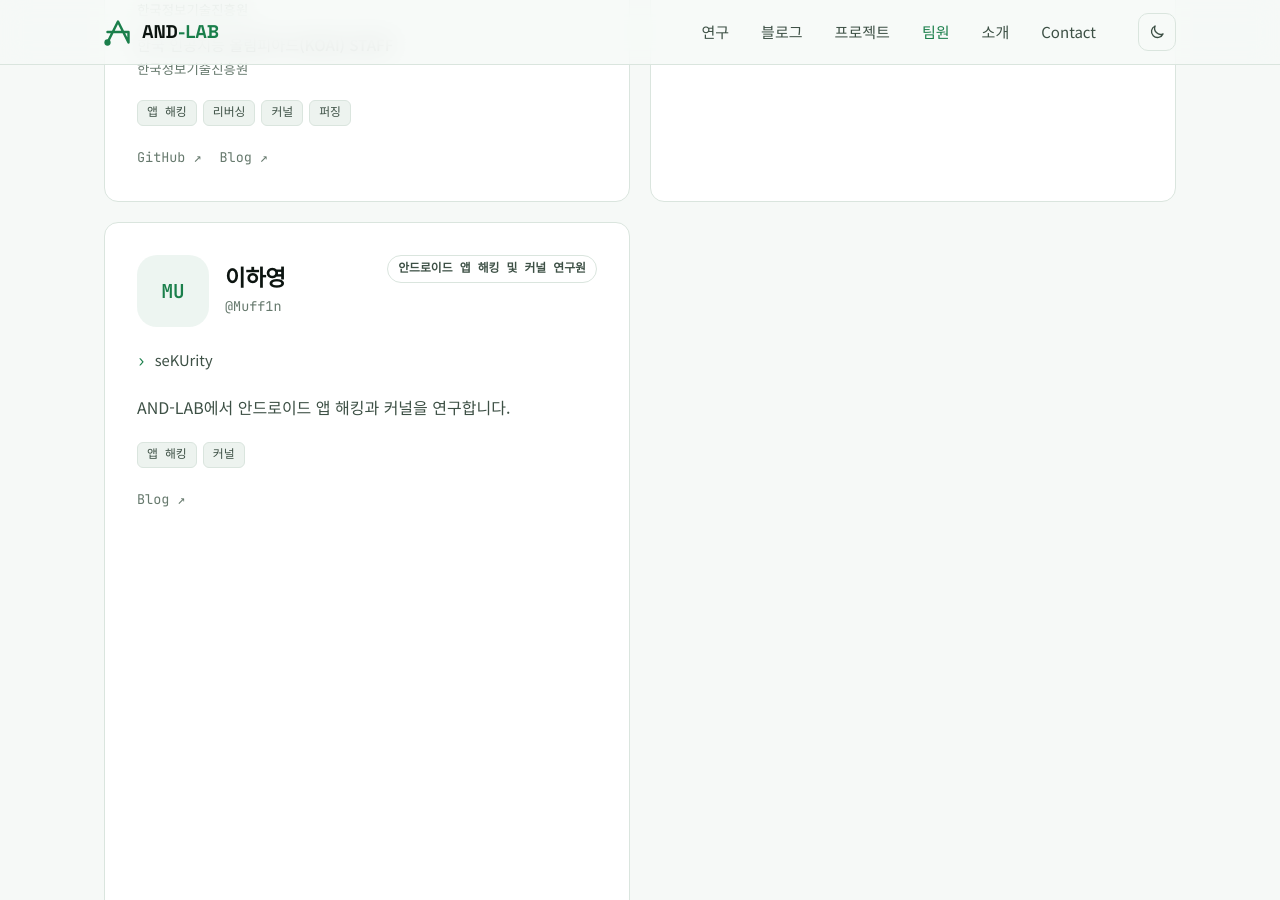
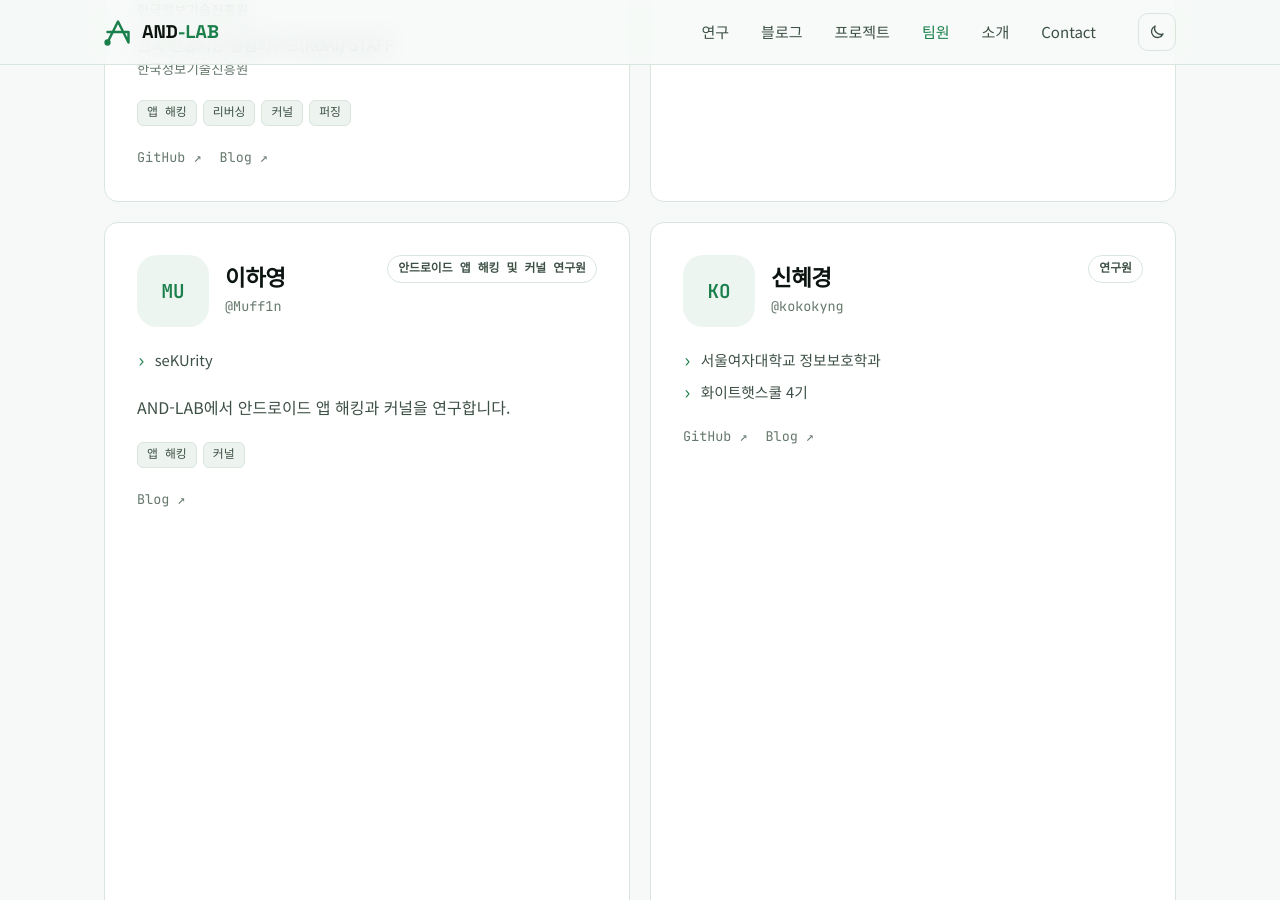
Before and after one commit to WTCYJ/and-lab, a Jekyll site: the page built from team.html, in a window 1280 px wide and 900 px high, scrolled down 839 px. Built offline with Jekyll 4.4.1, drawn with Linux system fonts in a browser that asks for light colours.

Commit message:
팀원 추가: kokokyng(신혜경)

```diff
--- a/_data/members.yml
+++ b/_data/members.yml
@@ -72,3 +72,15 @@
   github: ""
   blog: https://chzong-hot0.tistory.com/
   email: ""
+
+- key: kokokyng
+  name: 신혜경
+  handle: kokokyng
+  role: 연구원
+  affiliations:
+    - 서울여자대학교 정보보호학과
+    - 화이트햇스쿨 4기
+  areas: []
+  github: kokokyng
+  blog: https://repeat-sunshine.tistory.com/
+  email: ""
```
